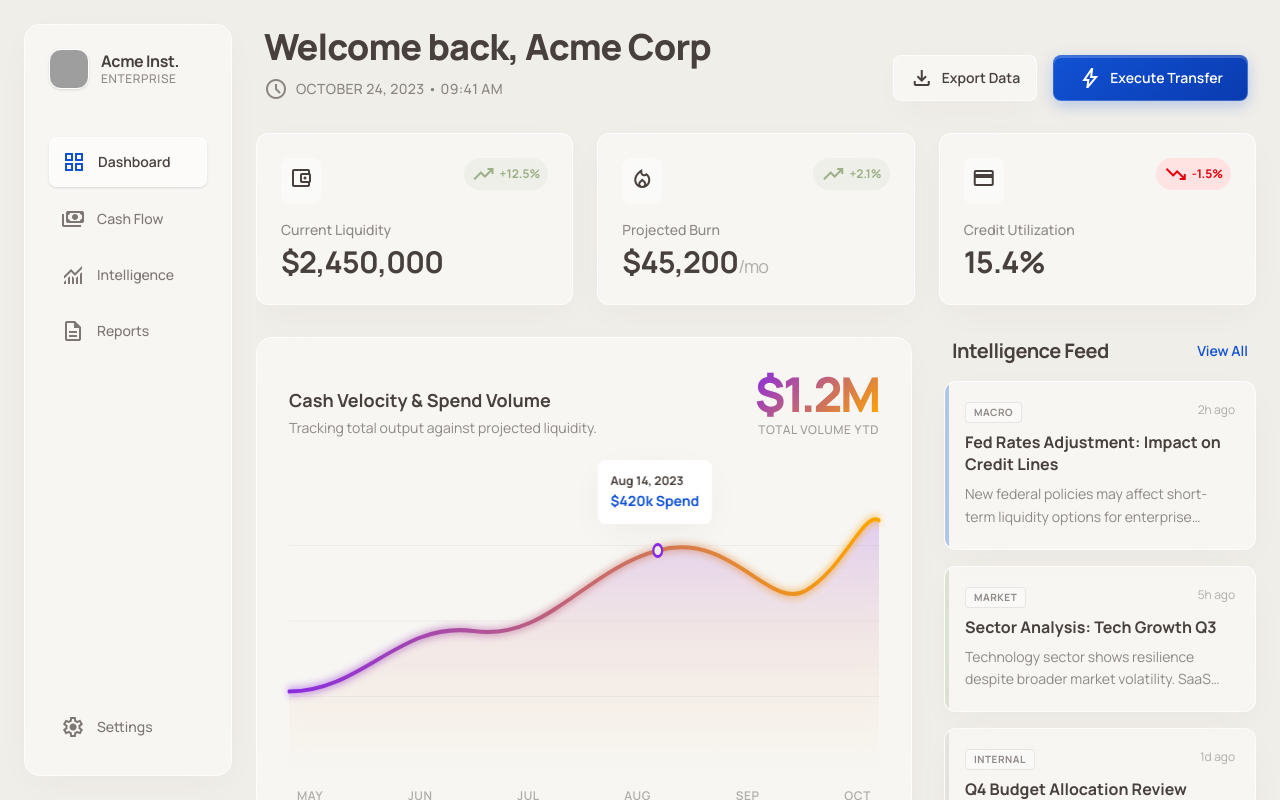
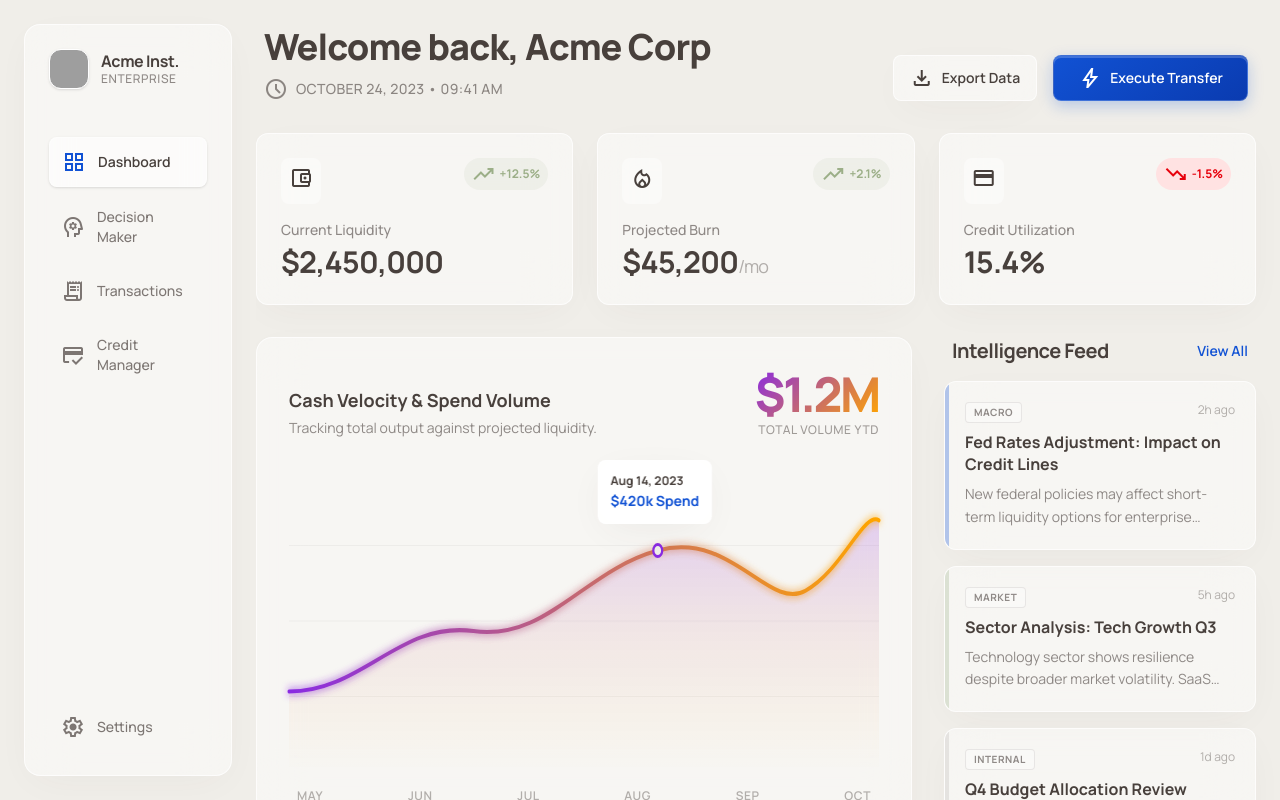
Before and after one commit to Navadeep-Reddy/finadvice-client, a React (Vite) app: page /dashboard in a window 1280 px wide. Built offline with nearby package versions, Linux system fonts and the light colour scheme; grey boxes are pictures that could not be loaded.

Commit message:
Update nav links

```diff
--- a/src/components/Dashboard.tsx
+++ b/src/components/Dashboard.tsx
@@ -24,16 +24,16 @@ const Dashboard = () => {
                                 <p className="hidden lg:block text-walnut text-sm font-semibold">Dashboard</p>
                             </a>
                             <a className="group flex items-center gap-3 px-3 py-3 rounded-lg hover:bg-white/40 transition-all" href="#">
-                                <span className="material-symbols-outlined text-walnut/70 group-hover:text-walnut transition-colors" style={{ fontSize: '24px' }}>payments</span>
-                                <p className="hidden lg:block text-walnut/70 group-hover:text-walnut text-sm font-medium">Cash Flow</p>
+                                <span className="material-symbols-outlined text-walnut/70 group-hover:text-walnut transition-colors" style={{ fontSize: '24px' }}>psychology</span>
+                                <p className="hidden lg:block text-walnut/70 group-hover:text-walnut text-sm font-medium">Decision Maker</p>
                             </a>
                             <a className="group flex items-center gap-3 px-3 py-3 rounded-lg hover:bg-white/40 transition-all" href="#">
-                                <span className="material-symbols-outlined text-walnut/70 group-hover:text-walnut transition-colors" style={{ fontSize: '24px' }}>monitoring</span>
-                                <p className="hidden lg:block text-walnut/70 group-hover:text-walnut text-sm font-medium">Intelligence</p>
+                                <span className="material-symbols-outlined text-walnut/70 group-hover:text-walnut transition-colors" style={{ fontSize: '24px' }}>receipt_long</span>
+                                <p className="hidden lg:block text-walnut/70 group-hover:text-walnut text-sm font-medium">Transactions</p>
                             </a>
                             <a className="group flex items-center gap-3 px-3 py-3 rounded-lg hover:bg-white/40 transition-all" href="#">
-                                <span className="material-symbols-outlined text-walnut/70 group-hover:text-walnut transition-colors" style={{ fontSize: '24px' }}>description</span>
-                                <p className="hidden lg:block text-walnut/70 group-hover:text-walnut text-sm font-medium">Reports</p>
+                                <span className="material-symbols-outlined text-walnut/70 group-hover:text-walnut transition-colors" style={{ fontSize: '24px' }}>credit_score</span>
+                                <p className="hidden lg:block text-walnut/70 group-hover:text-walnut text-sm font-medium">Credit Manager</p>
                             </a>
                         </div>
                     </div>
```
